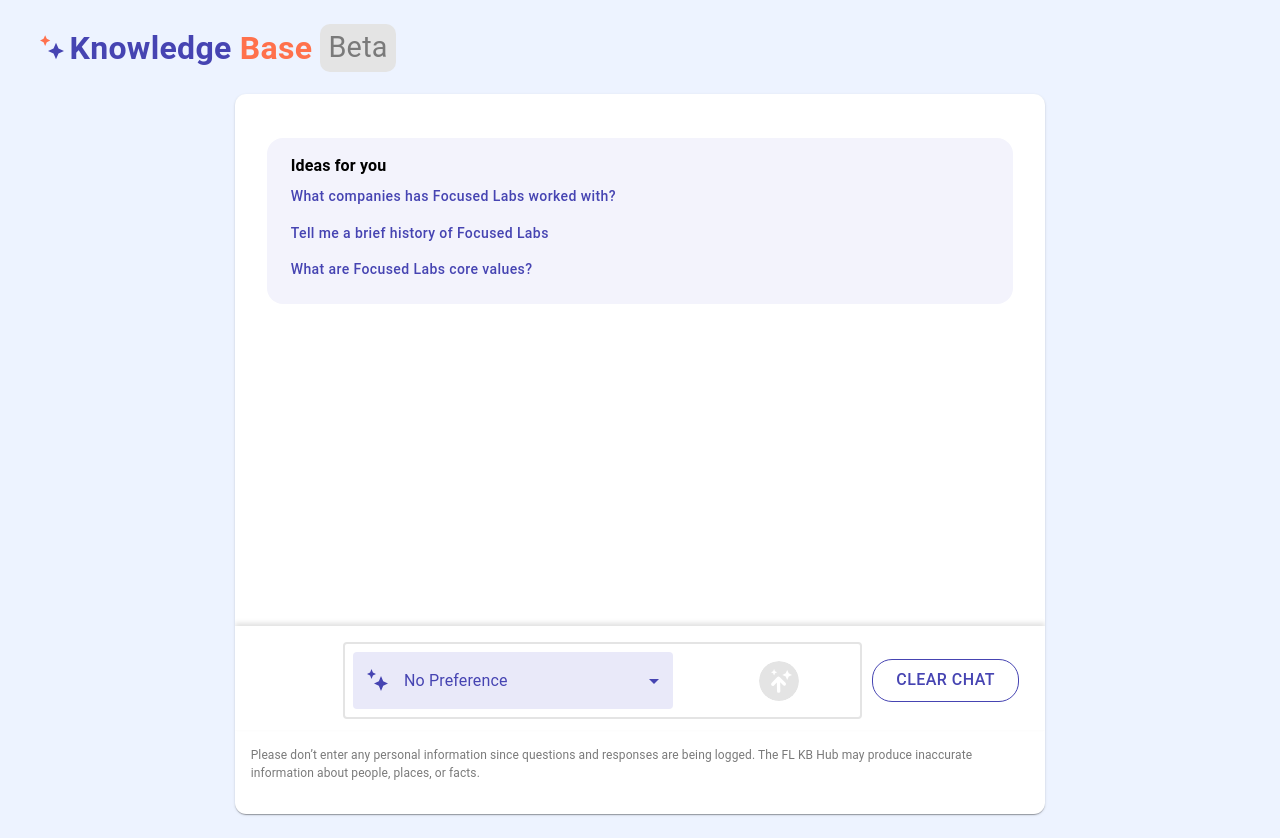
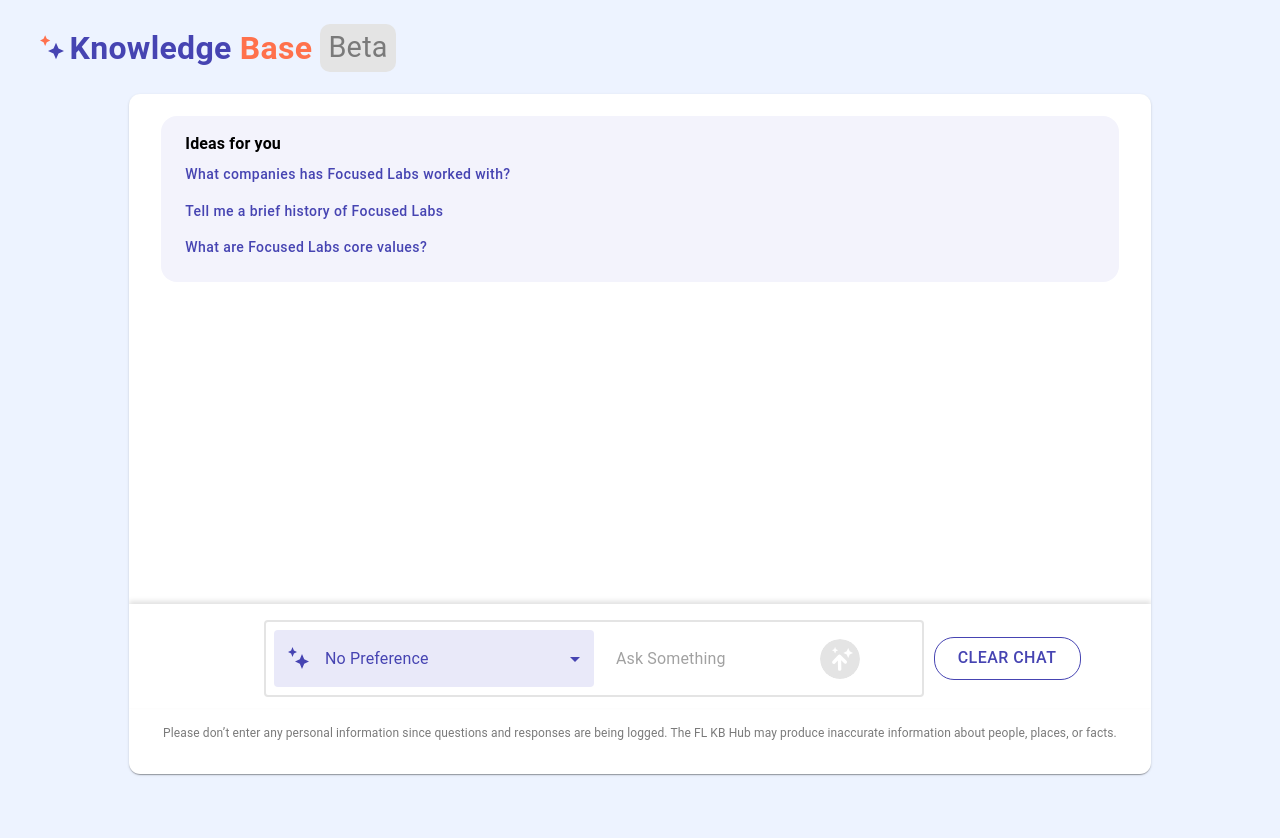
Before and after one commit to focused-labs/ai-knowledge-base-demo-ui, a React (Create React App) app: page / in a window 1280 px wide. After the commit the page ends 800 px from the top, so only its background shows below. Built offline with nearby package versions, Linux system fonts and the light colour scheme.

Commit message:
Make columns around outside bigger + set view height to 80

```diff
--- a/src/App.tsx
+++ b/src/App.tsx
@@ -71,10 +71,10 @@
         <>
             <Header/>
             <Grid container justifyContent={"center"}>
-                <Grid item xs={1} sm={2}></Grid>
-                <Grid item xs={10} sm={8}>
+                <Grid item xs={1}></Grid>
+                <Grid item xs={10}>
                     <Card sx={{
-                        height: "85vh",
+                        height: "80vh",
                         display: 'flex',
                         flexDirection: 'column',
                         justifyContent: 'space-between',
@@ -139,7 +139,7 @@
                         </Grid>
                     </Card>
                 </Grid>
-                <Grid item xs={1} sm={2}></Grid>
+                <Grid item xs={1}></Grid>
             </Grid>
         </>
     );
```
